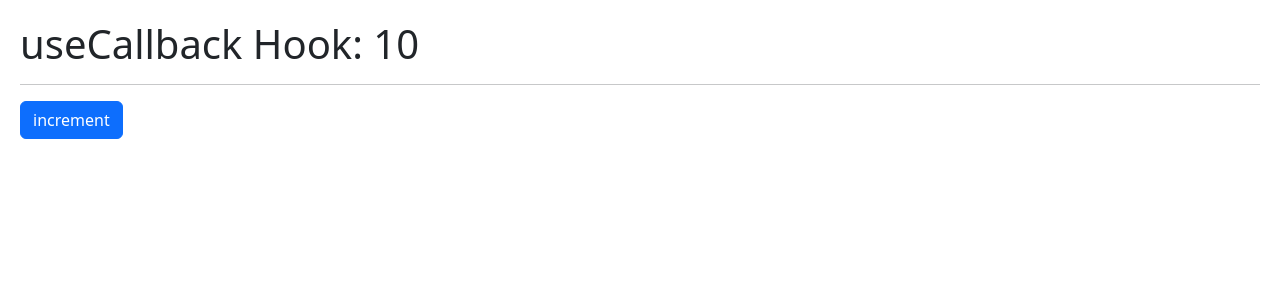
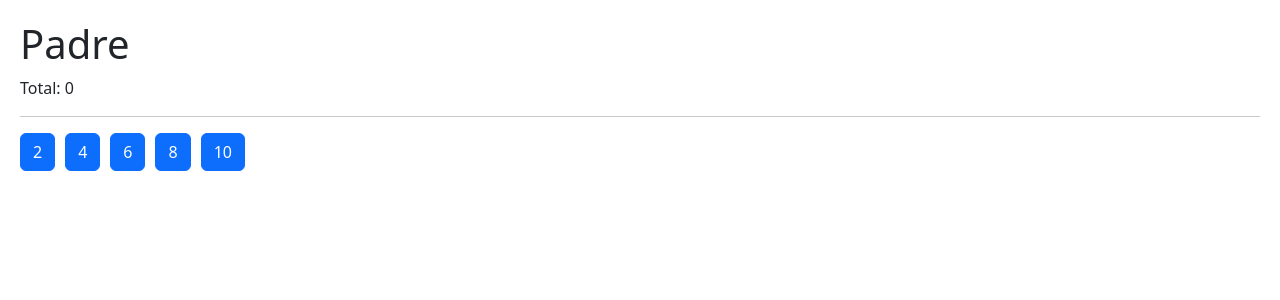
Before and after one commit to karluxio/frontend-react-hooks-app, a React (Vite) app: page / in a window 1280 px wide. Shown: the top 300 px of the page. Built offline with nearby package versions, Linux system fonts and the light colour scheme.

Commit message:
feat: apply task with React.Memo and useCallback

```diff
--- /dev/null
+++ b/src/07-tarea-memo/Hijo.jsx
@@ -0,0 +1,15 @@
+import React from 'react'
+
+export const Hijo = React.memo(({ numero, incrementar }) => {
+
+    console.log('  Me volví a generar :(  ');
+
+    return (
+        <button
+            className="btn btn-primary mr-3"
+            onClick={() => incrementar(numero)}
+        >
+            {numero}
+        </button>
+    )
+})
--- /dev/null
+++ b/src/07-tarea-memo/Padre.jsx
@@ -0,0 +1,32 @@
+import { useCallback, useState } from 'react';
+import { Hijo } from './Hijo'
+
+export const Padre = () => {
+
+    const numeros = [2, 4, 6, 8, 10];
+    const [valor, setValor] = useState(0);
+
+    const incrementar = useCallback((num) => {
+        setValor((c) => c + num)
+    }, [])
+
+    return (
+        <div>
+            <h1>Padre</h1>
+            <p> Total: {valor} </p>
+
+            <hr />
+
+            {
+                numeros.map(n => (
+                    <Hijo
+                        key={n}
+                        numero={n}
+                        incrementar={incrementar}
+                    />
+                ))
+            }
+            {/* <Hijo /> */}
+        </div>
+    )
+}
--- a/src/main.jsx
+++ b/src/main.jsx
@@ -11,7 +11,8 @@
 // import { Layout } from './05-useLayoutEffect/Layout'
 // import { Memorize } from './06-memos/Memorize'
 // import { MemoHook } from './06-memos/MemoHook'
-import { CallbackHook } from './06-memos/CallbackHook'
+// import { CallbackHook } from './06-memos/CallbackHook'
+import { Padre } from './07-tarea-memo/Padre'
 
 import './index.css'
 
@@ -28,7 +29,8 @@
     {/* <Layout /> */}
     {/* <Memorize /> */}
     {/* <MemoHook /> */}
-    <CallbackHook />
+    {/* <CallbackHook /> */}
+    <Padre />
   </>
 
 
```
